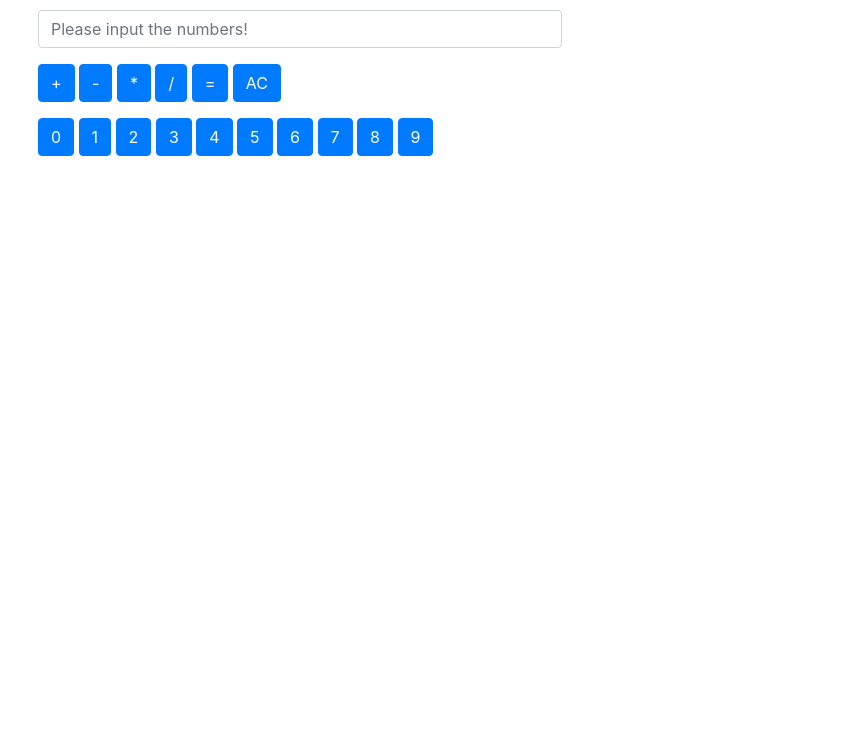
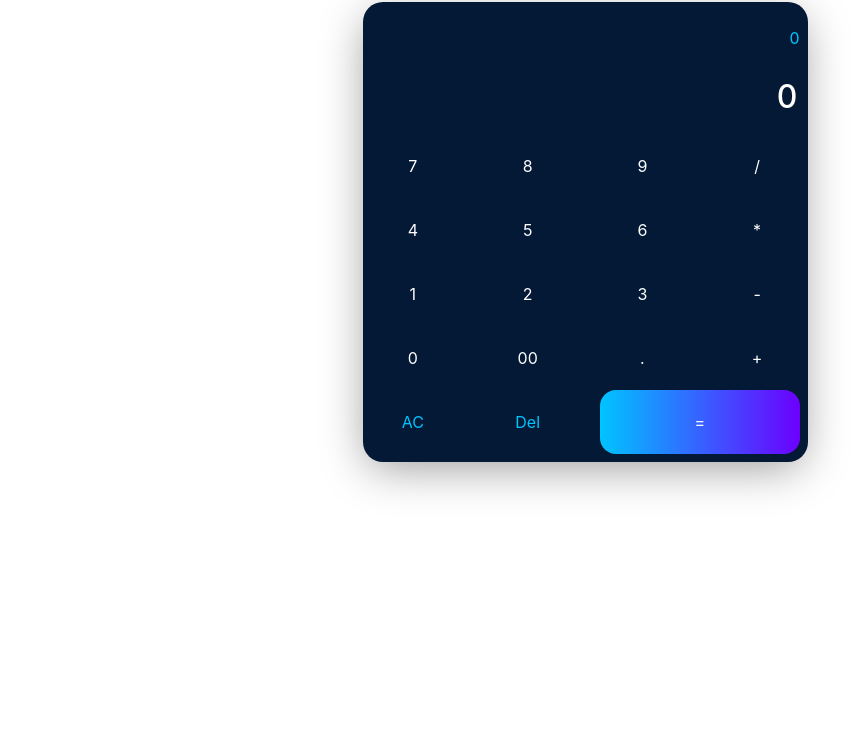
Before and after one commit to lizwang50/js-underground, a plain HTML site: page 3F_Calculator/index.html in a window 1280 px wide. Shown: the part 54-800 px from the top of the page, without its empty margins (55-914 px from the left). Drawn offline with nearby package versions, Linux system fonts and the light colour scheme.

Commit message:
add css and enhancement

```diff
--- a/3F_Calculator/index.html
+++ b/3F_Calculator/index.html
@@ -7,39 +7,56 @@
 
     <!-- Bootstrap CSS -->
     <link rel="stylesheet" href="https://stackpath.bootstrapcdn.com/bootstrap/4.1.3/css/bootstrap.min.css" integrity="sha384-MCw98/SFnGE8fJT3GXwEOngsV7Zt27NXFoaoApmYm81iuXoPkFOJwJ8ERdknLPMO" crossorigin="anonymous">
-    <style>
-    </style>
+    <link rel="stylesheet" href="./style.css">
     <title>Calculator</title>
   </head>
   <body>
     <div class="container">
-      <h1>Calculator</h1>
-      <div class="row">
-        <div class="col-sm-6">
+      <h1 class="text-center">Calculator</h1>
+      <div class="row d-flex justify-content-center">
+        <div class="col-md-5 col-sm-8 col-8">
           <div class="calculator p-2">
-            <small class="processing"></small>
-            <input class="cal-result form-control" placeholder="Please input the numbers!"></input>
-            <div class="cal-signs mt-3">
-              <input class="btn btn-primary plus" type="button" value="+">
-              <input class="btn btn-primary minus" type="button" value="-">
-              <input class="btn btn-primary time" type="button" value="*">
-              <input class="btn btn-primary divide" type="button" value="/">
-              <input class="btn btn-primary equals" type="button" value="=">
-              <input class="btn btn-primary clean" type="button" value="AC">
-            </div>
-            <div class="cal-buttons mt-3">
-              <input class="btn btn-primary " type="button" value="0">
-              <input class="btn btn-primary " type="button" value="1">
-              <input class="btn btn-primary " type="button" value="2">
-              <input class="btn btn-primary " type="button" value="3">
-              <input class="btn btn-primary " type="button" value="4">
-              <input class="btn btn-primary " type="button" value="5">
-              <input class="btn btn-primary " type="button" value="6">
-              <input class="btn btn-primary " type="button" value="7">
-              <input class="btn btn-primary " type="button" value="8">
-              <input class="btn btn-primary " type="button" value="9">
-            </div>
-            </div>
+              <p class="pt-3 text-right">
+                <span class="processing">0</span>
+              </p>
+              <input class="cal-result text-white text-right h2" value="0"></input>
+              <div class="row">
+                <div class="col-3">
+                  <input class="btn btn-primary " type="button" value="7">
+                  <input class="btn btn-primary " type="button" value="4">
+                  <input class="btn btn-primary " type="button" value="1">
+                  <input class="btn btn-primary " type="button" value="0">
+                </div>
+                <div class="col-3">
+                  <input class="btn btn-primary " type="button" value="8">
+                  <input class="btn btn-primary " type="button" value="5">
+                  <input class="btn btn-primary " type="button" value="2">
+                  <input class="btn btn-primary " type="button" value="00">
+                </div>
+                <div class="col-3">
+                  <input class="btn btn-primary " type="button" value="9">
+                  <input class="btn btn-primary " type="button" value="6">
+                  <input class="btn btn-primary " type="button" value="3">
+                  <input class="btn btn-primary " type="button" value=".">
+                </div>
+                <div class="col-3">
+                  <input class="btn btn-primary divide" type="button" value="/">
+                  <input class="btn btn-primary time" type="button" value="*">
+                  <input class="btn btn-primary minus" type="button" value="-">
+                  <input class="btn btn-primary plus" type="button" value="+">
+                </div>
+              </div>
+              <div class="row">
+                <div class="col-3">
+                  <input class="btn btn-primary clean" type="button" value="AC">
+                </div>
+                <div class="col-3">
+                  <input class="btn btn-primary deleted" type="button" value="Del">
+                </div>
+                <div class="col-6">
+                  <input class="btn btn-primary equals" type="button" value="=">
+                </div>
+              </div>
           </div>
         </div>
       </div>
--- a/3F_Calculator/main.js
+++ b/3F_Calculator/main.js
@@ -1,7 +1,8 @@
 const num_button = document.querySelectorAll('.btn');
-const operators = '+-*/';
+const operators = '+-*/=';
 const equals = document.querySelector('.equals');
 const clean = document.querySelector('.clean');
+const deleted = document.querySelector('.deleted');
 const calResultContainer = document.querySelector('.cal-result');
 
 let processing = document.querySelector('.processing');
@@ -19,7 +20,7 @@ function apply(){
   const compareLast = operators.includes(calResultLast);
   const compareSec = operators.includes(calResultSec);
   //把最新一筆輸入的東西，推進去陣列裡，但是要擋掉 = 和 AC 這兩個按鈕
-  if(value !== '=' && value !== 'AC'){
+  if(value !== '=' && value !== 'AC' && value !== 'Del'){
     calResultArr.push(value);
     console.log(calResultArr);
     processing.innerHTML = calResultArr.join("");
@@ -35,7 +36,7 @@ function apply(){
   if (compareSec == compareLast && compareSec == true) {
     calResultArr.splice(-2,1);
     processing.innerHTML = calResultArr.join("");
-  }else if(compareSec){
+  }else{
     //塞到網頁裡面呈現
     processing.innerHTML = calResultArr.join("");
   }
@@ -56,16 +57,26 @@ function calculate() {
 
 function clear() {
   console.log(calResultArr);
-  processing.innerHTML = '';
+  processing.innerHTML = '0';
   //清空字串
   calResultArr = [];
   //清空陣列
   calResultContainer.value = '0';
   //將結果歸零
 }
+function deletedNumber() {
+  calResultArr.pop();
+  processing.innerHTML = calResultArr.join("");
+  if (processing.innerHTML === '') {
+    processing.innerHTML = '0'
+  }
+}
+
+
 
 num_button.forEach( (item) => {
   item.addEventListener('click',apply);
 })
 equals.addEventListener('click', calculate);
 clean.addEventListener('click', clear);
+deleted.addEventListener('click', deletedNumber);
--- /dev/null
+++ b/3F_Calculator/style.css
@@ -0,0 +1,43 @@
+input,
+textarea,
+button,
+img,
+a,
+select {
+  outline: none !important;
+  border: none;
+}
+
+.btn{
+  width: 100%;
+  height: 64px;
+  border: 0px;
+  background-color: transparent;
+}
+.btn-primary:hover {
+  border: 0px;
+  color: #fff;
+  background-color: #041936;
+  border-color: #0f3366;
+}
+.calculator{
+  border-radius: 20px;
+  background-color: #041936;
+  box-shadow: -1px 10px 46px -5px rgba(0,0,0,0.4);
+}
+.cal-result{
+  height: 60px;
+  width: 100%;
+  background: #041936;
+}
+
+
+.processing , .clean , .deleted{
+  color: #00C4FF;
+}
+.equals{
+  width: 100%;
+  height: 64px;
+  border-radius: 16px;
+  background: linear-gradient(90deg, rgba(0,196,255,1) 0%, rgba(108,0,255,1) 100%);
+}
```
